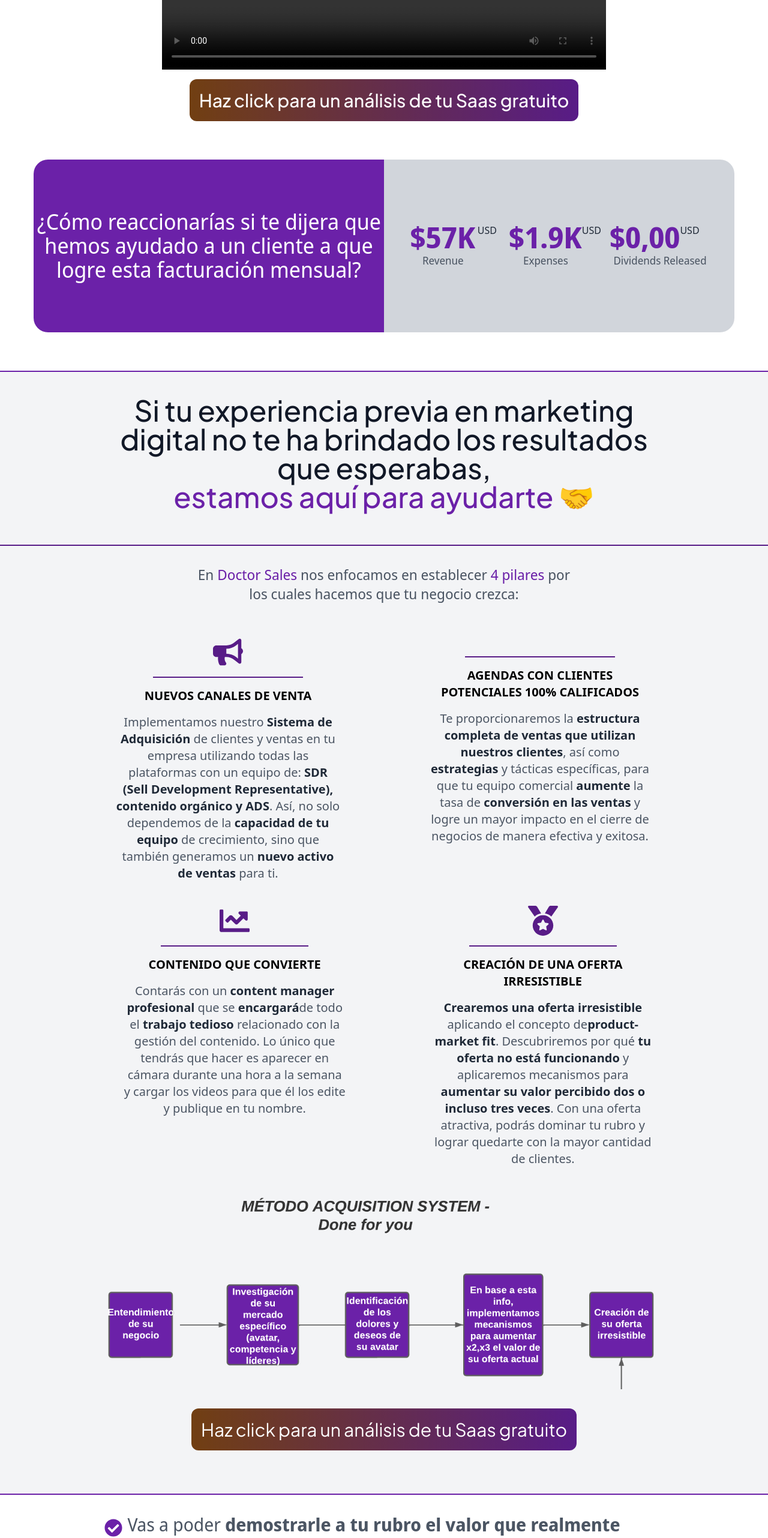
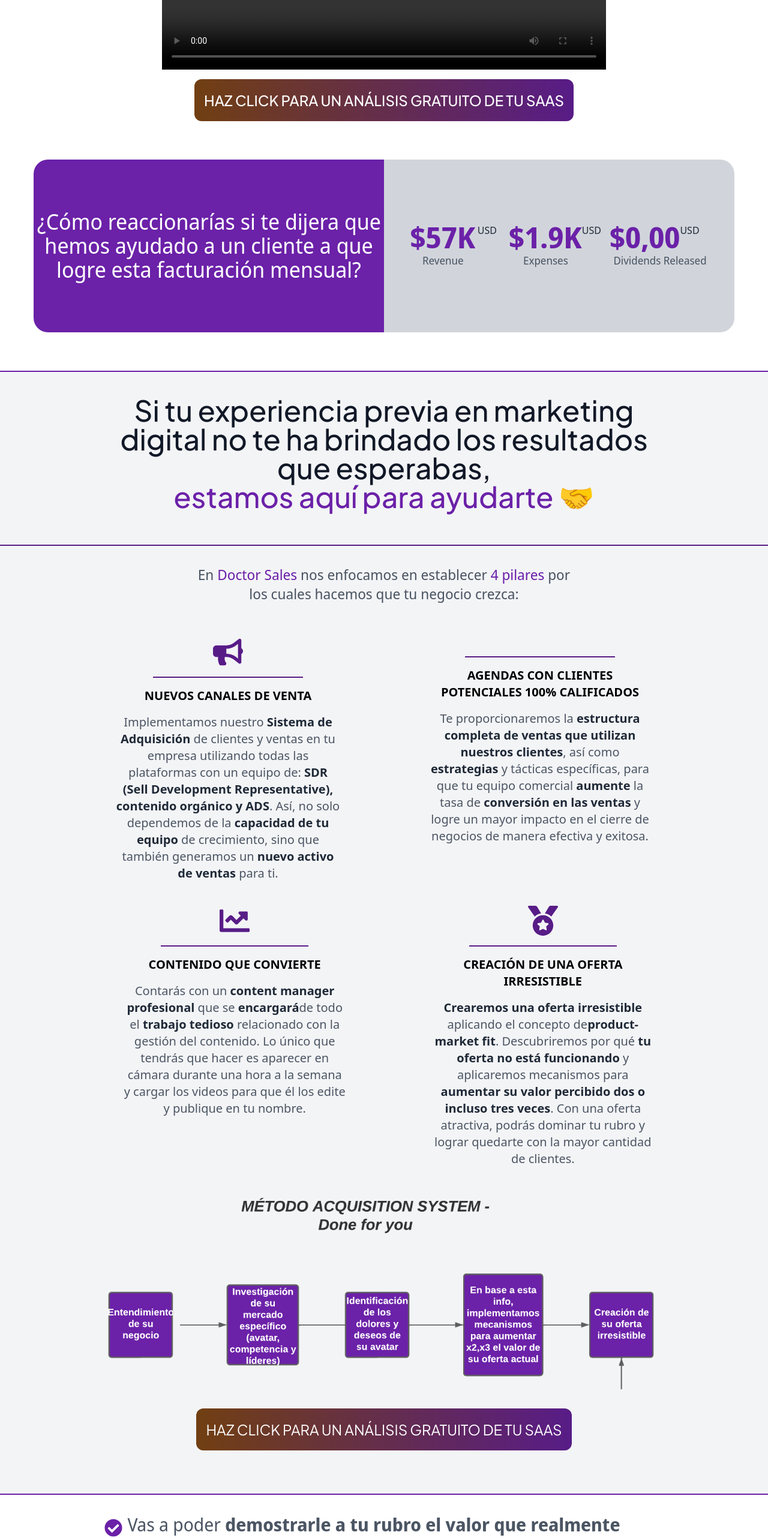
Before and after one commit to NAlonsoBulacio/DoctorSales, a React (Create React App) app in the folder frontend/: page / in a window 1280 px wide. Shown: the part 1080-3644 px from the top of the page at 60% size. Built offline with nearby package versions, Linux system fonts and the light colour scheme; grey boxes are pictures that could not be loaded; some icons are missing.

Commit message:
buttons para celus

```diff
--- a/frontend/src/Componentes/PilaresDoctor/PilaresDoctor.jsx
+++ b/frontend/src/Componentes/PilaresDoctor/PilaresDoctor.jsx
@@ -256,13 +256,13 @@ const PilaresDoctor = () => {
         <div className="flex justify-center items-center">
           <a href="https://www.doctorsales.xyz/calendly">
             <button
-              className="ov-btn-slide-left font-plus-400 max-w-[700px] bg-gradient-to-r from-yellow-900 to-purple-900 text-white text-3xl py-2 px-4 rounded-xl mb-2 mx-4 my-0 md:my-2"
+              className="ov-btn-slide-left font-plus-400 max-w-[700px] bg-gradient-to-r from-yellow-900 to-purple-900 text-white text-2xl py-2 px-4 rounded-xl mb-2 mx-8 md:mx-4 my-0 md:my-2"
               style={{
                 display: "flex",
                 justifyContent: "center",
               }}
             >
-              Haz click para un análisis de tu Saas gratuito
+              HAZ CLICK PARA UN ANÁLISIS GRATUITO DE TU SAAS
             </button>
           </a>
         </div>
--- a/frontend/src/Componentes/VideoAndButton/VideoAndButton.jsx
+++ b/frontend/src/Componentes/VideoAndButton/VideoAndButton.jsx
@@ -11,14 +11,14 @@ const VideoAndButton = () => {
         <div className="flex justify-center items-center">
           <a href="https://www.doctorsales.xyz/calendly">
           <button
-            className="ov-btn-slide-left font-plus-500 max-w-[700px] bg-gradient-to-r from-yellow-900 to-purple-900 text-white text-3xl py-2 px-4 rounded-xl mb-2 mx-4 "
+            className="ov-btn-slide-left font-plus-500 max-w-[700px] bg-gradient-to-r from-yellow-900 to-purple-900 text-white text-2xl py-2 px-4 rounded-xl mb-2 mx-8 md:mx-4 "
             style={{
               marginBottom: "3rem",
               display: "flex",
               justifyContent: "center",
             }}
           >
-              Haz click para un análisis de tu Saas gratuito
+              HAZ CLICK PARA UN ANÁLISIS GRATUITO DE TU SAAS
           </button>
           </a>
         </div>
```
